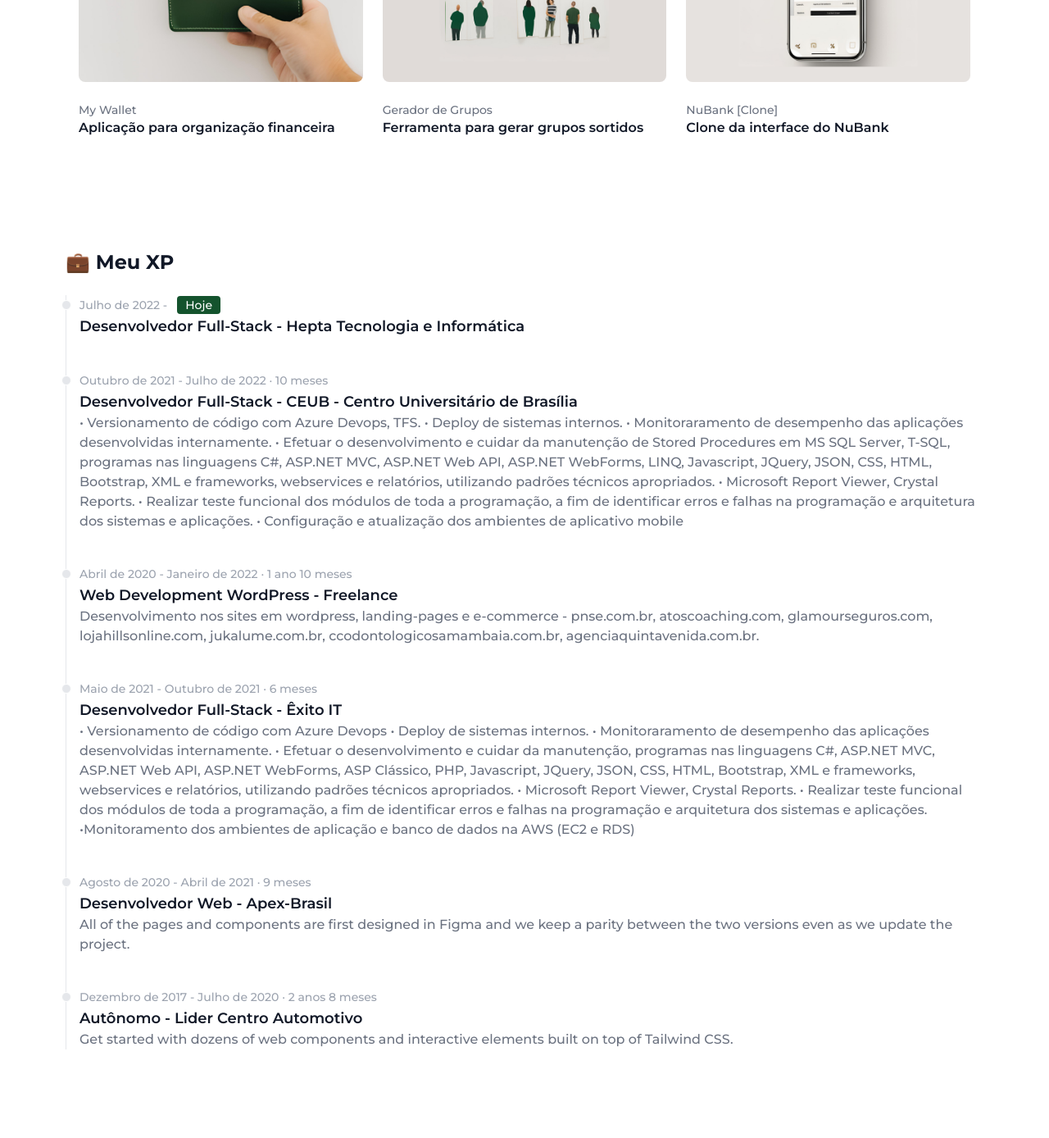
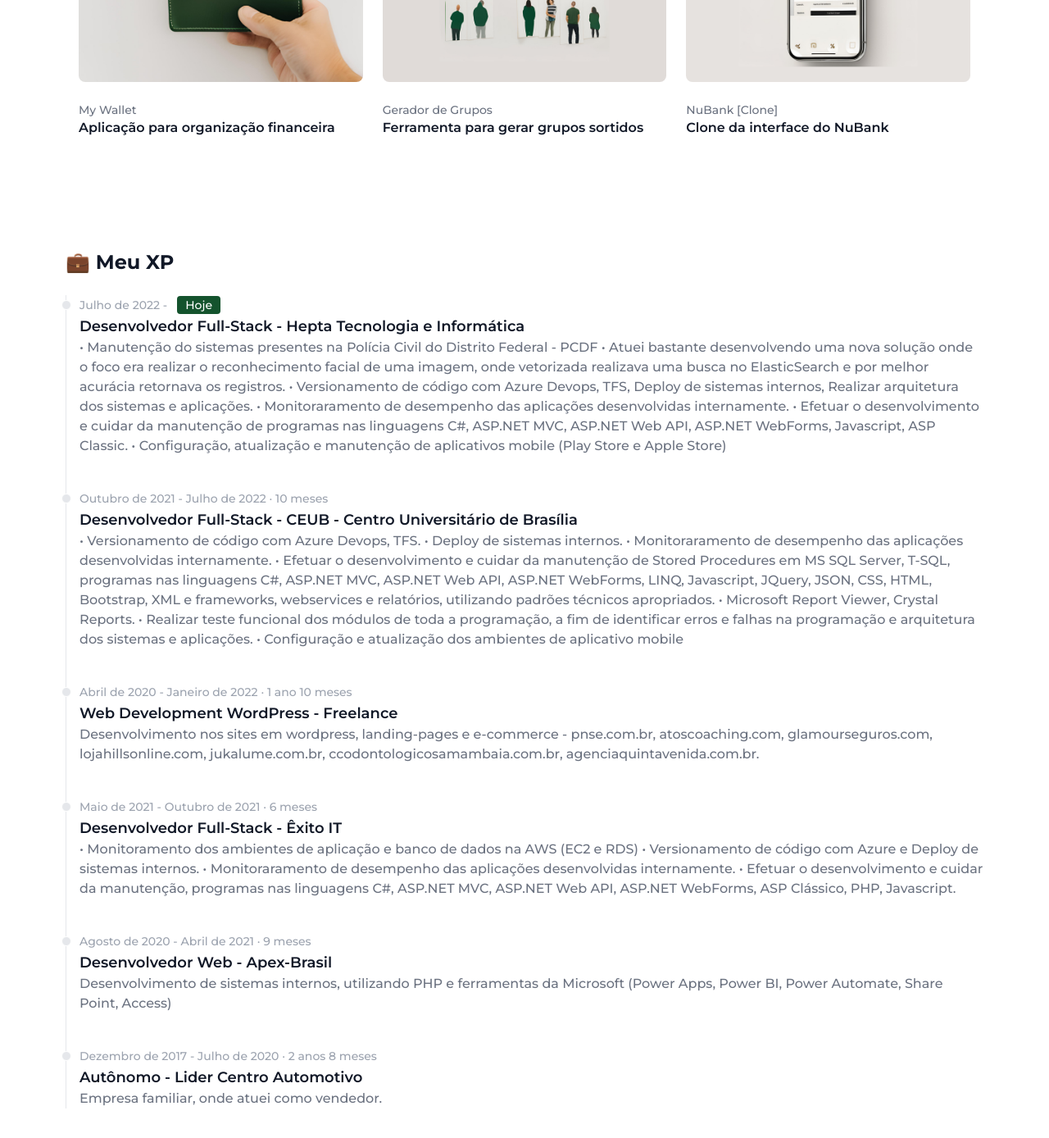
Before and after one commit to lucasopagodev/opagodevweb, a Next.js app: page / in a window 1280 px wide. Shown: the part 724-2112 px from the top of the page at 82% size. Built offline with nearby package versions, Linux system fonts and the light colour scheme.

Commit message:
Editing my history cv

```diff
--- a/src/components/cv/page.tsx
+++ b/src/components/cv/page.tsx
@@ -28,7 +28,7 @@
     local: "Êxito IT",
     time: "Maio de 2021 - Outubro de 2021 · 6 meses",
     description:
-      "• Versionamento de código com Azure Devops • Deploy de sistemas internos. • Monitoraramento de desempenho das aplicações desenvolvidas internamente. • Efetuar o desenvolvimento e cuidar da manutenção, programas nas linguagens C#, ASP.NET MVC, ASP.NET Web API, ASP.NET WebForms, ASP Clássico, PHP, Javascript, JQuery, JSON, CSS, HTML, Bootstrap, XML e frameworks, webservices e relatórios, utilizando padrões técnicos apropriados. • Microsoft Report Viewer, Crystal Reports. • Realizar teste funcional dos módulos de toda a programação, a fim de identificar erros e falhas na programação e arquitetura dos sistemas e aplicações. •Monitoramento dos ambientes de aplicação e banco de dados na AWS (EC2 e RDS)",
+      "• Monitoramento dos ambientes de aplicação e banco de dados na AWS (EC2 e RDS) • Versionamento de código com Azure e Deploy de sistemas internos. • Monitoraramento de desempenho das aplicações desenvolvidas internamente. • Efetuar o desenvolvimento e cuidar da manutenção, programas nas linguagens C#, ASP.NET MVC, ASP.NET Web API, ASP.NET WebForms, ASP Clássico, PHP, Javascript.",
   },
   {
     id: 2,
@@ -36,7 +36,7 @@
     local: "Apex-Brasil",
     time: "Agosto de 2020 - Abril de 2021 · 9 meses",
     description:
-      "All of the pages and components are first designed in Figma and we keep a parity between the two versions even as we update the project.",
+      "Desenvolvimento de sistemas internos, utilizando PHP e ferramentas da Microsoft (Power Apps, Power BI, Power Automate, Share Point, Access)",
   },
   {
     id: 1,
@@ -44,7 +44,7 @@
     local: "Lider Centro Automotivo",
     time: "Dezembro de 2017 - Julho de 2020 · 2 anos 8 meses",
     description:
-      "Get started with dozens of web components and interactive elements built on top of Tailwind CSS.",
+      "Empresa familiar, onde atuei como vendedor.",
   },
 ];
 
@@ -66,7 +66,9 @@
               <h3 className="text-lg font-semibold text-gray-900">
                 Desenvolvedor Full-Stack - Hepta Tecnologia e Informática
               </h3>
-              <p className="mb-4 text-base font-normal text-gray-500 "></p>
+              <p className="mb-4 text-base font-normal text-gray-500 ">
+              • Manutenção do sistemas presentes na Polícia Civil do Distrito Federal - PCDF • Atuei bastante desenvolvendo uma nova solução onde o foco era realizar o reconhecimento facial de uma imagem, onde vetorizada realizava uma busca no ElasticSearch e por melhor acurácia retornava os registros. • Versionamento de código com Azure Devops, TFS, Deploy de sistemas internos, Realizar arquitetura dos sistemas e aplicações. • Monitoraramento de desempenho das aplicações desenvolvidas internamente. • Efetuar o desenvolvimento e cuidar da manutenção de programas nas linguagens C#, ASP.NET MVC, ASP.NET Web API, ASP.NET WebForms, Javascript, ASP Classic. • Configuração, atualização e manutenção de aplicativos mobile (Play Store e Apple Store)
+              </p>
             </li>
 
             {experience.map((exp) => (
```
